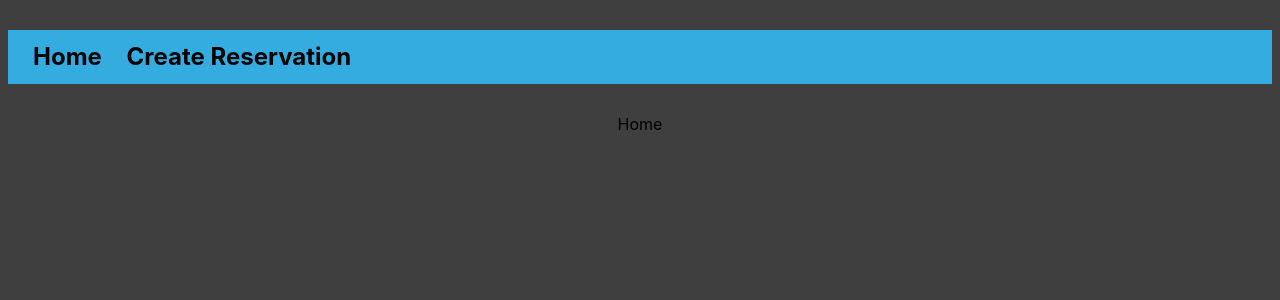
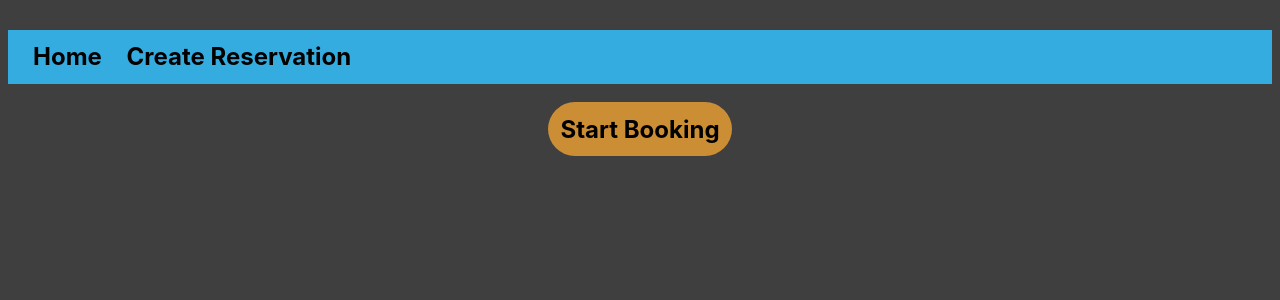
Before and after one commit to rlj0713/trip_desk_frontend, a React (Create React App) app: page / in a window 1280 px wide. Shown: the top 300 px of the page. Built offline with nearby package versions, Linux system fonts and the light colour scheme; no server answers.

Commit message:
created a home page and added styling

```diff
--- a/src/App.js
+++ b/src/App.js
@@ -29,10 +29,8 @@ class App extends Component {
           <header className="app-header">
             <Navigation />
           </header>
-          <body>
-            <Route exact path="/" render={() => <div>Home</div>} />
-            <Route path='/reservations' render={routerProps => <ReservationsPage {...routerProps} reservations={this.props.reservations}/>}/>
-          </body>
+          <Route exact path="/" render={() => <a class="home" href="http://localhost:3001/reservations">Start Booking</a>} />
+          <Route path='/reservations' render={routerProps => <ReservationsPage {...routerProps} reservations={this.props.reservations}/>}/>
         </div>
 
       </Router>
--- a/src/components/Navigation.js
+++ b/src/components/Navigation.js
@@ -6,7 +6,7 @@ export default class Navigation extends React.Component {
     render () {
         return(
             <nav className="nav">
-                <a href="#">Home</a>
+                <a href="http://localhost:3001/">Home</a>
                 <a href="#">Create Reservation</a>
             </nav>
         )
--- a/src/index.css
+++ b/src/index.css
@@ -4,7 +4,11 @@ body {
     sans-serif;
   -webkit-font-smoothing: antialiased;
   -moz-osx-font-smoothing: grayscale;
-  background-color: rgb(63, 63, 63)
+  background-color: rgb(63, 63, 63);
+  /* background-image: url(resources/bgtd.jpg);
+  background-attachment: fixed;
+  background-repeat: no-repeat;
+  background-size: 100% */
 }
 
 code {
@@ -33,6 +37,16 @@ header {
   margin-left: 0px;
   margin-right: 0px;
   text-align: left;
+}
+
+.home {
+  background-color: rgb(204, 142, 53);
+  border-radius: 80px;
+  font-size: 40px;
+  font-weight: lighter;
+  position: relative;
+  left: 0%;
+  margin-top: 100px;
 }
 
 a:link {
```
Also changed, not shown: src/resources/bgtd.jpg (added).
